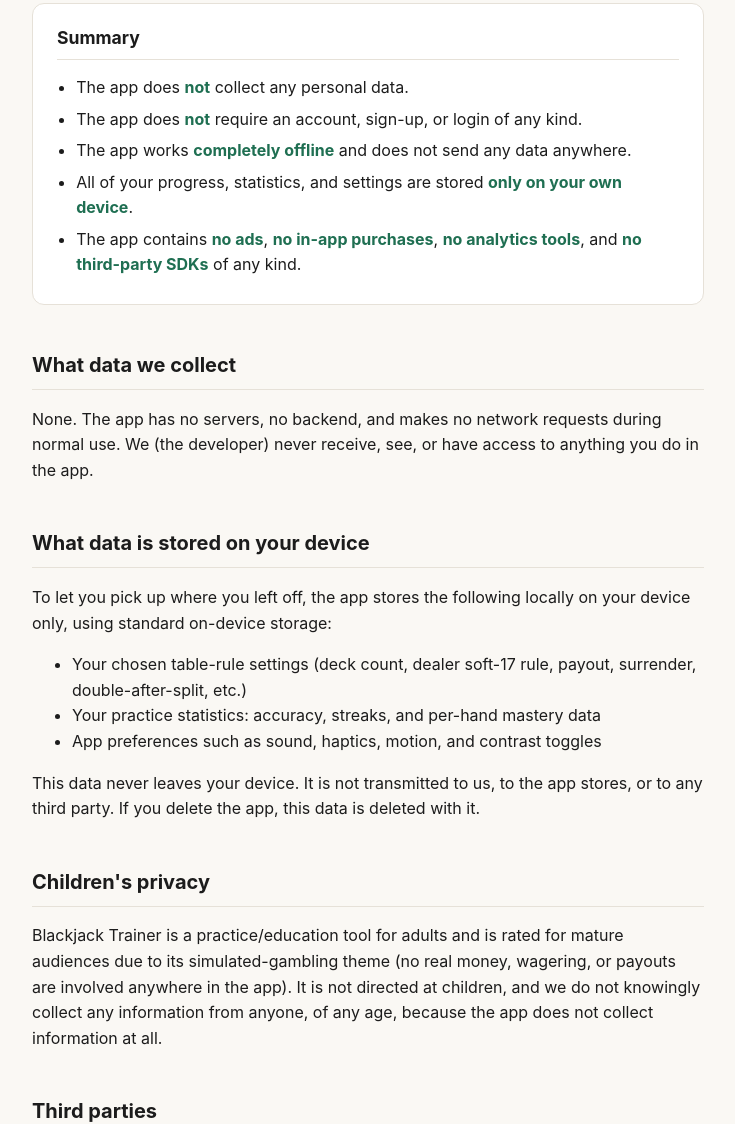
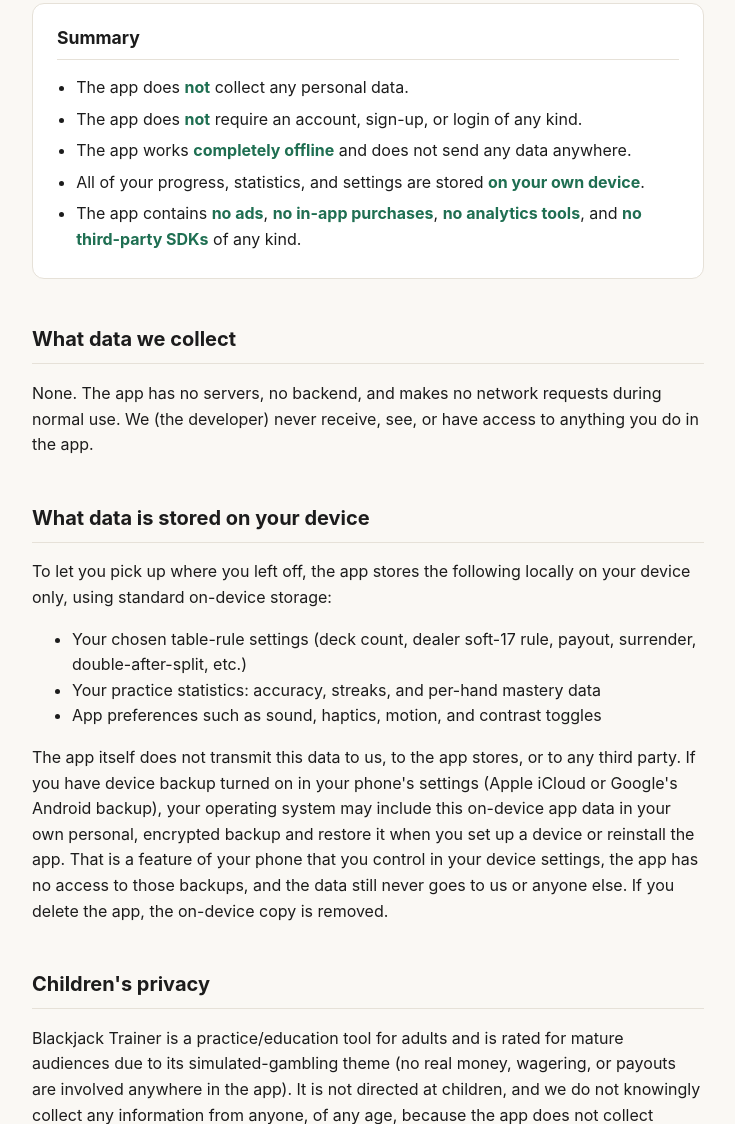
Before and after one commit to aadityasp/blackjack-trainer, a plain HTML site: page privacy.html in a window 1280 px wide. Shown: the part 221-1345 px from the top of the page, without its empty margins (272-1007 px from the left). Drawn offline with Linux system fonts and the light colour scheme.

Commit message:
Clarify device-backup wording in privacy policy

```diff
--- a/privacy.html
+++ b/privacy.html
@@ -120,7 +120,7 @@
       <li>The app does <strong>not</strong> collect any personal data.</li>
       <li>The app does <strong>not</strong> require an account, sign-up, or login of any kind.</li>
       <li>The app works <strong>completely offline</strong> and does not send any data anywhere.</li>
-      <li>All of your progress, statistics, and settings are stored <strong>only on your own device</strong>.</li>
+      <li>All of your progress, statistics, and settings are stored <strong>on your own device</strong>.</li>
       <li>The app contains <strong>no ads</strong>, <strong>no in-app purchases</strong>, <strong>no analytics tools</strong>, and <strong>no third-party SDKs</strong> of any kind.</li>
     </ul>
   </div>
@@ -135,7 +135,7 @@
     <li>Your practice statistics: accuracy, streaks, and per-hand mastery data</li>
     <li>App preferences such as sound, haptics, motion, and contrast toggles</li>
   </ul>
-  <p>This data never leaves your device. It is not transmitted to us, to the app stores, or to any third party. If you delete the app, this data is deleted with it.</p>
+  <p>The app itself does not transmit this data to us, to the app stores, or to any third party. If you have device backup turned on in your phone's settings (Apple iCloud or Google's Android backup), your operating system may include this on-device app data in your own personal, encrypted backup and restore it when you set up a device or reinstall the app. That is a feature of your phone that you control in your device settings, the app has no access to those backups, and the data still never goes to us or anyone else. If you delete the app, the on-device copy is removed.</p>
 
   <h2>Children's privacy</h2>
   <p>Blackjack Trainer is a practice/education tool for adults and is rated for mature audiences due to its simulated-gambling theme (no real money, wagering, or payouts are involved anywhere in the app). It is not directed at children, and we do not knowingly collect any information from anyone, of any age, because the app does not collect information at all.</p>
```
